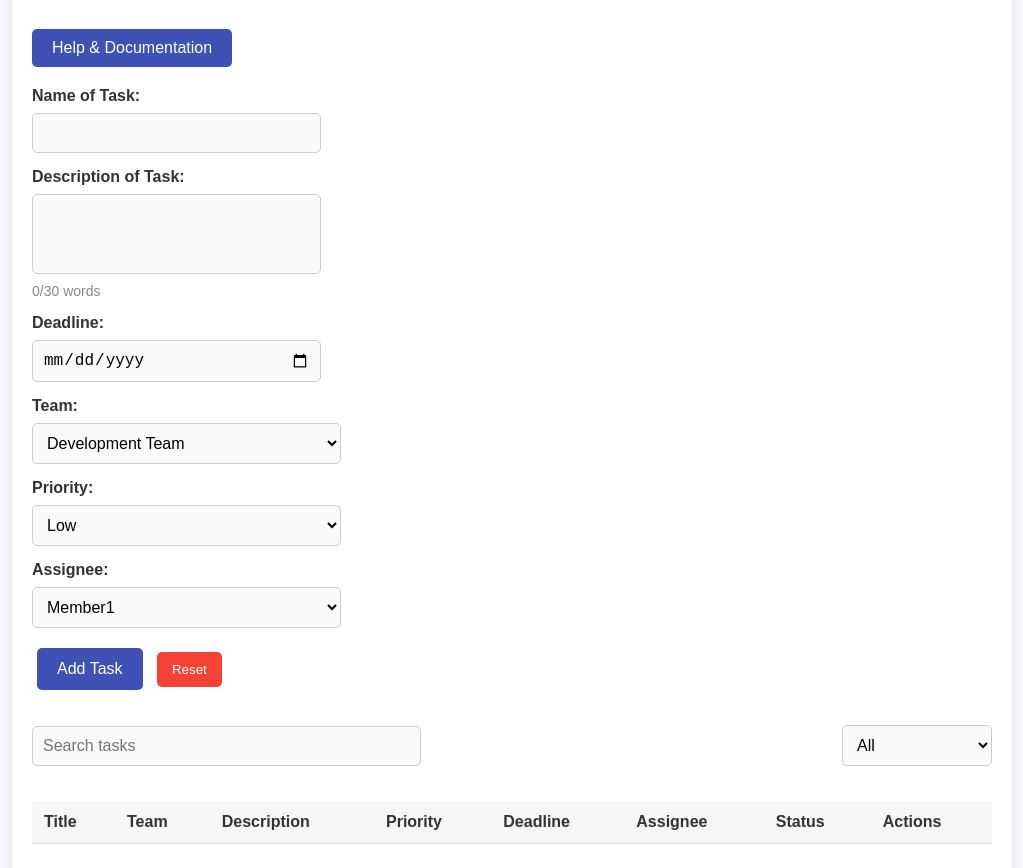
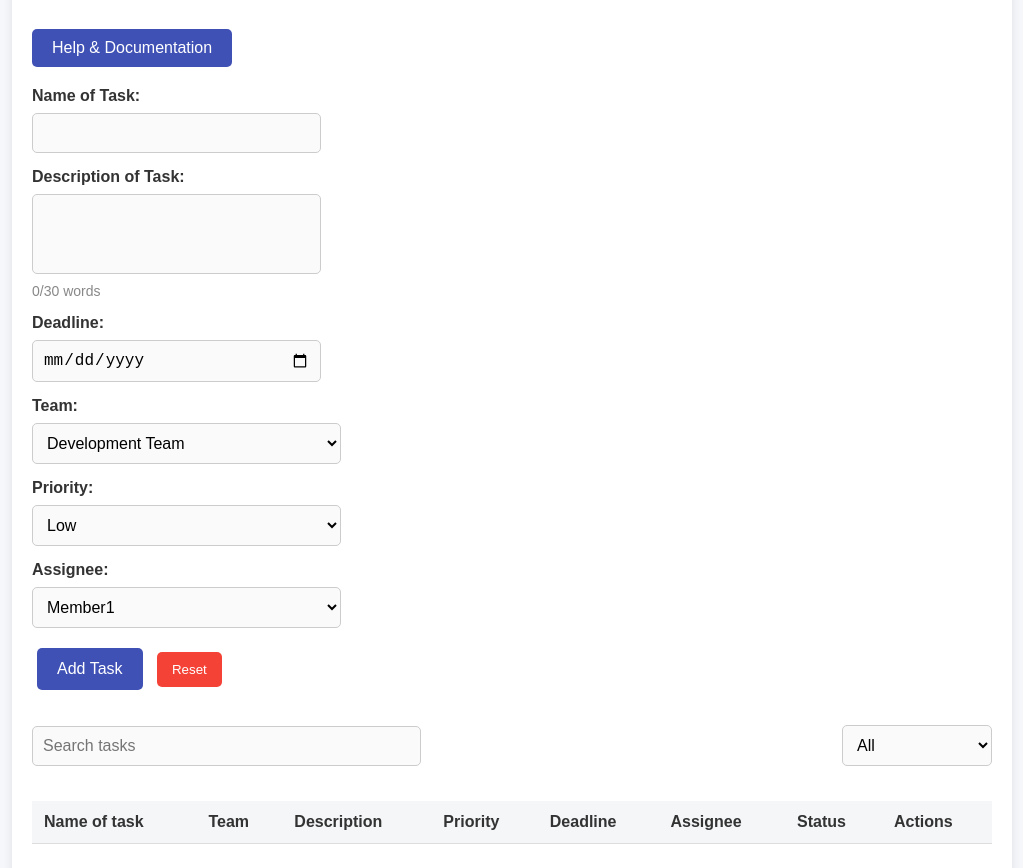
Before and after one commit to nehaha111/swe632v2, a plain HTML site: page index.html in a window 1280 px wide. Shown: the part 98-966 px from the top of the page, without its empty margins (128-1151 px from the left). Drawn offline with Linux system fonts and the light colour scheme.

Commit message:
Update index.html

```diff
--- a/index.html
+++ b/index.html
@@ -89,7 +89,7 @@
         <table id="taskTable">
             <thead>
                 <tr>
-                    <th>Title</th>
+                    <th>Name of task</th>
                     <th>Team</th>
                     <th>Description</th>
                     <th>Priority</th>
```
